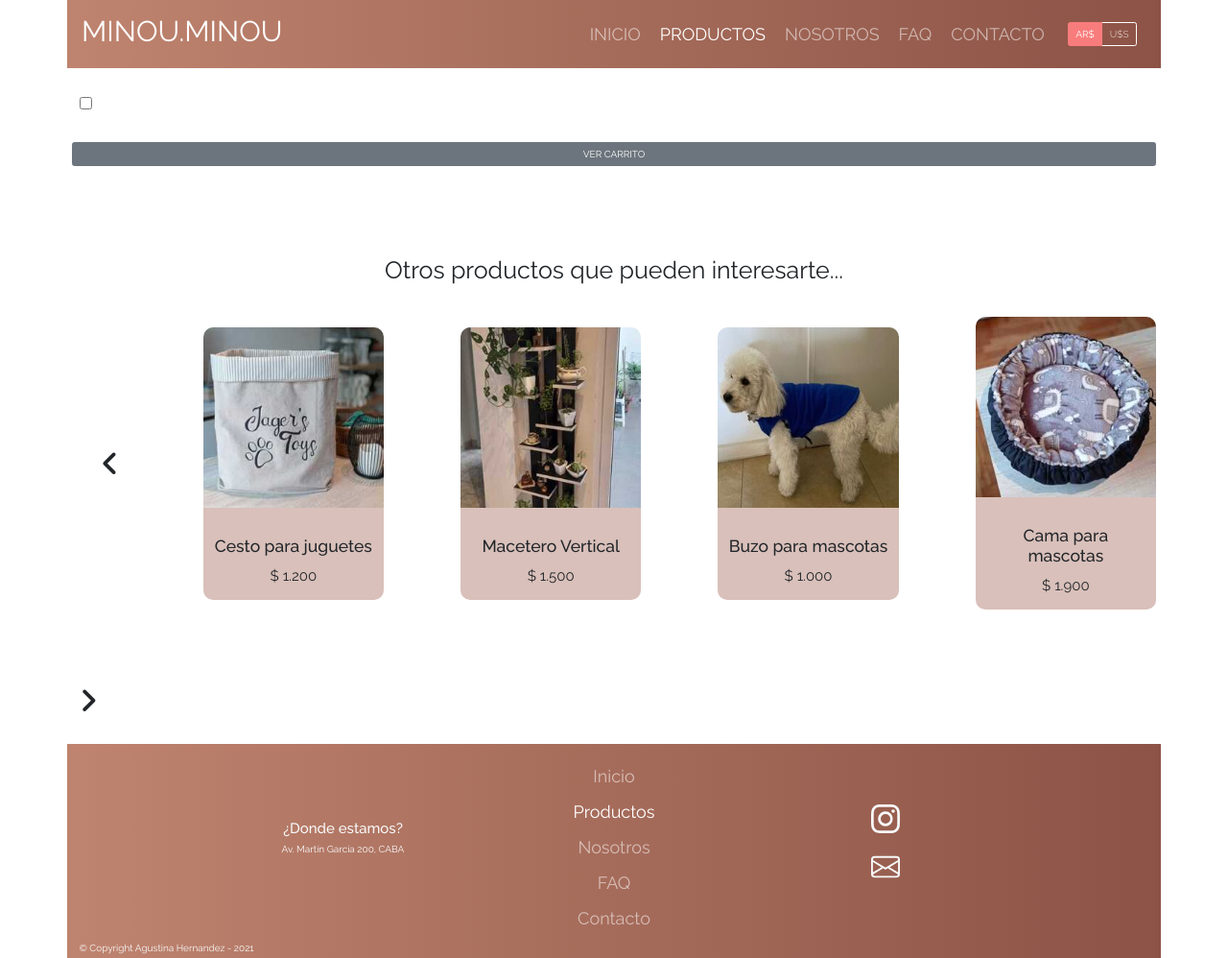
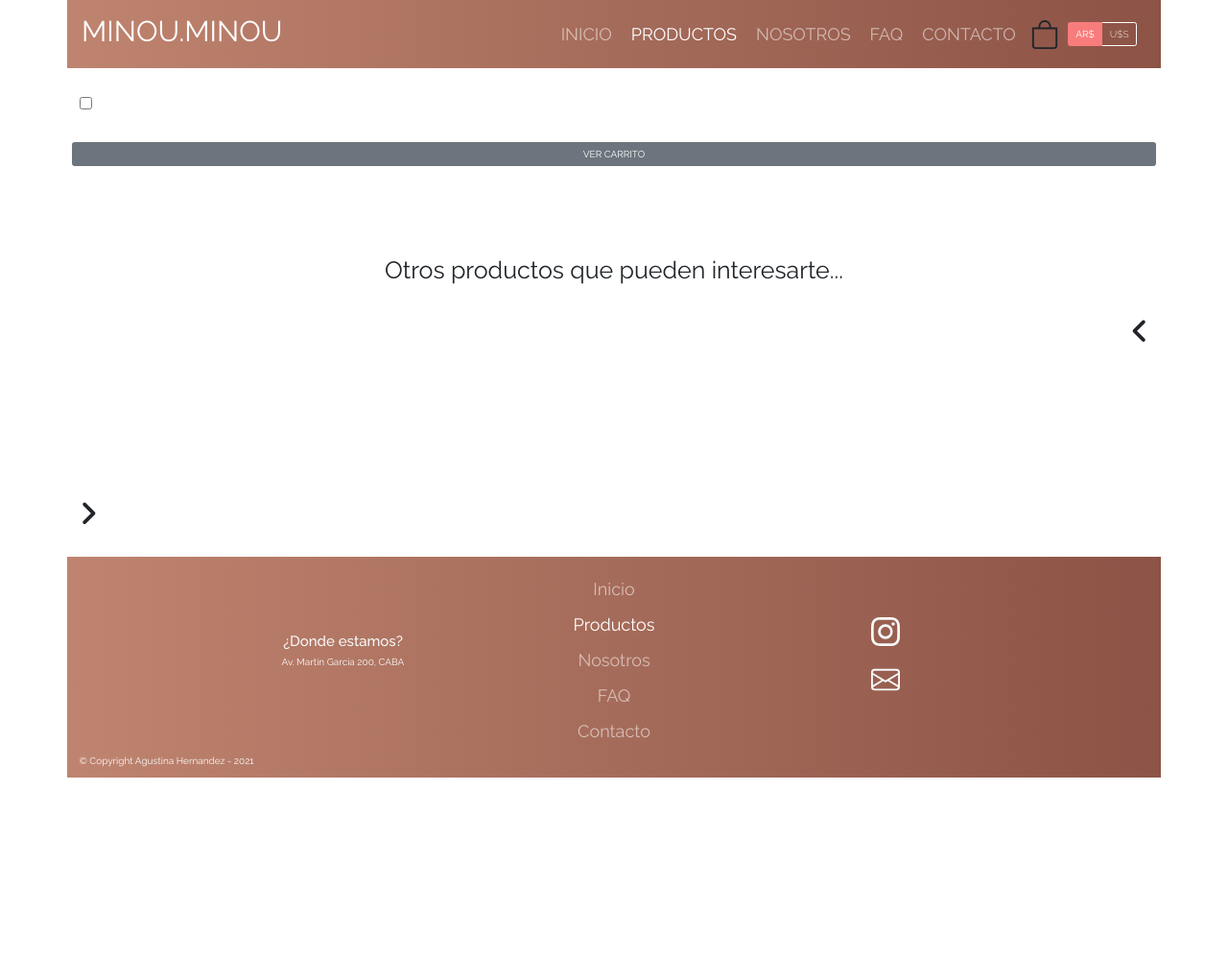
Before and after one commit to AgustHernandez/Minou.minou---JS, a website: page vistas/producto.html in a window 1280 px wide. Shown: the top 998 px of the page at 96% size. After the commit the page ends 810 px from the top, so only its background shows below. Drawn offline with nearby package versions, Linux system fonts and the light colour scheme; no server answers.

Commit message:
modal carrito

```diff
--- a/vistas/producto.html
+++ b/vistas/producto.html
@@ -33,7 +33,9 @@
                     <li class="nav-item"><a class="nav-link" aria-current="page" href="404.html">FAQ</a></li>
                     <li class="nav-item"><a class="nav-link" aria-current="page" href="contacto.html">CONTACTO</a></li>
                     <li class="nav-item position-relative" id="cantCarrito">
-
+                        <svg xmlns="http://www.w3.org/2000/svg" width="30" height="30" fill="currentColor" class="bi bi-bag" viewBox="0 0 16 16">
+                            <path d="M8 1a2.5 2.5 0 0 1 2.5 2.5V4h-5v-.5A2.5 2.5 0 0 1 8 1zm3.5 3v-.5a3.5 3.5 0 1 0-7 0V4H1v10a2 2 0 0 0 2 2h10a2 2 0 0 0 2-2V4h-3.5zM2 5h12v9a1 1 0 0 1-1 1H3a1 1 0 0 1-1-1V5z"/>
+                        </svg>
                     </li>
                     <li class="nav-item">
                         <div class="btn-group" role="group" aria-label="Basic radio toggle button group">
@@ -98,7 +100,8 @@
                 <div class="col arrowProducto">
                     <i class="fas fa-angle-left" style="font-size: 3rem" id="arrowIzquierda"></i>
                 </div>
-                <article class="col-lg-2 col-md-4 col-sm-4 col-8 cardProducto" id="producto1">
+                <div class="row" id="otrosProductos">
+                <!--article class="col-lg-2 col-md-4 col-sm-4 col-8 cardProducto" id="producto1">
                     <div class="card text-center bg-transparent">
                         <div>
                             <a href="producto.html"><img class="card-img-top cardImgBorder" src="../assets/cestoJuguetes.jpg" alt="cesto para juguetes"></a>
@@ -108,7 +111,7 @@
                             <p class="card-text fs-4">$ 1.200</p>
                         </div>
                     </div>
-                </article>
+                </!--article>
                 <article class="col-lg-2 col-md-4 col-sm-4 col-8 cardProducto" id="producto2">
                     <div class="card text-center bg-transparent">
                         <div>
@@ -131,7 +134,7 @@
                         </div>
                     </div>
                 </article>
-                <article class="col-lg-2 col-md-4 col-sm-4 col-8 cardProducto" id="producto4">
+                <article-- class="col-lg-2 col-md-4 col-sm-4 col-8 cardProducto" id="producto4">
                     <div class="card text-center bg-transparent">
                         <div>
                             <a href="producto.html"><img class="card-img-top cardImgBorder" src="../assets/camaMascotas.jpg" alt="cama mascota"></a>
@@ -141,7 +144,8 @@
                             <p class="card-text fs-4">$ 1.900</p>
                         </div>
                     </div>
-                </article>
+                </article-->
+            </div>
                 <div class="col">
                     <i class="fas fa-angle-right" style="font-size: 3rem" id="arrowDerecha"></i>
                 </div>
```
